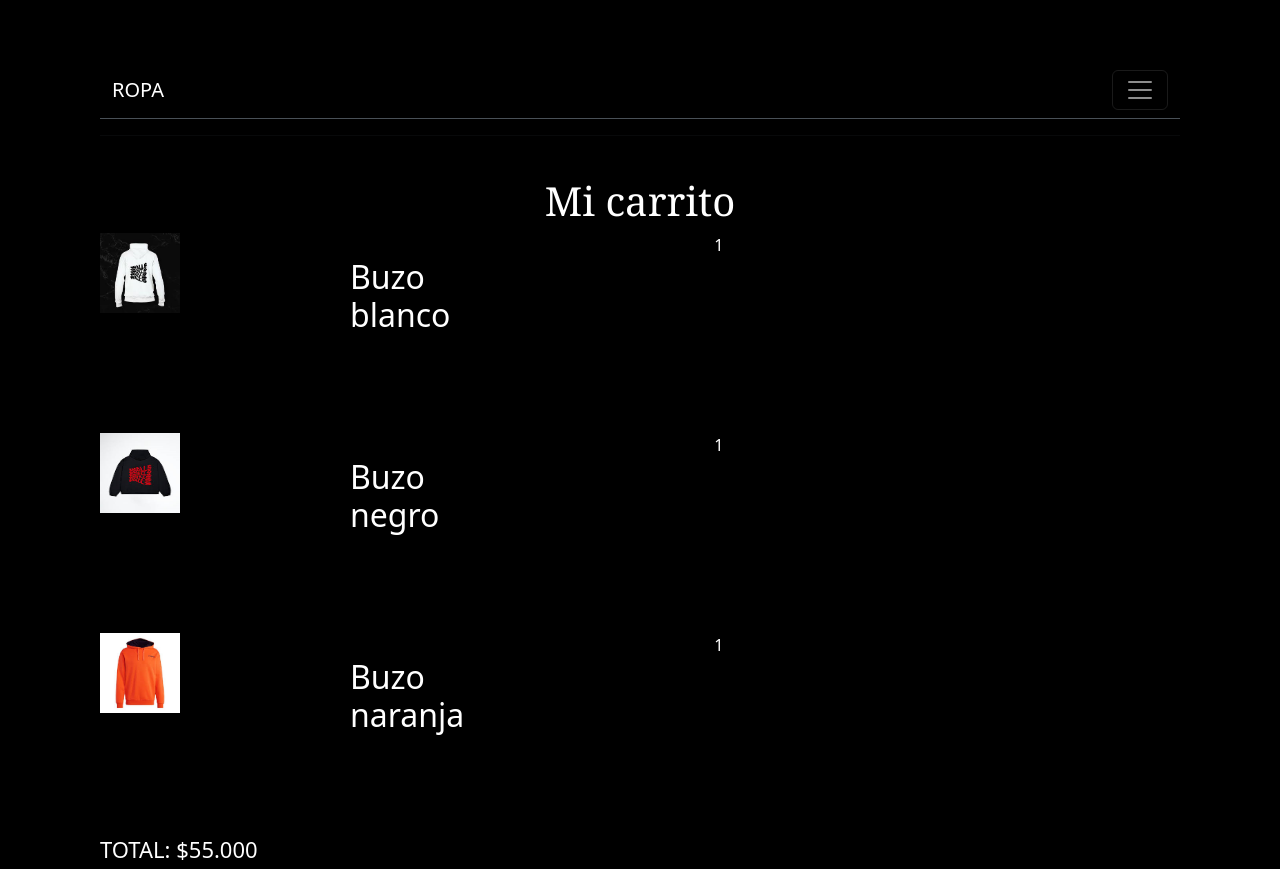
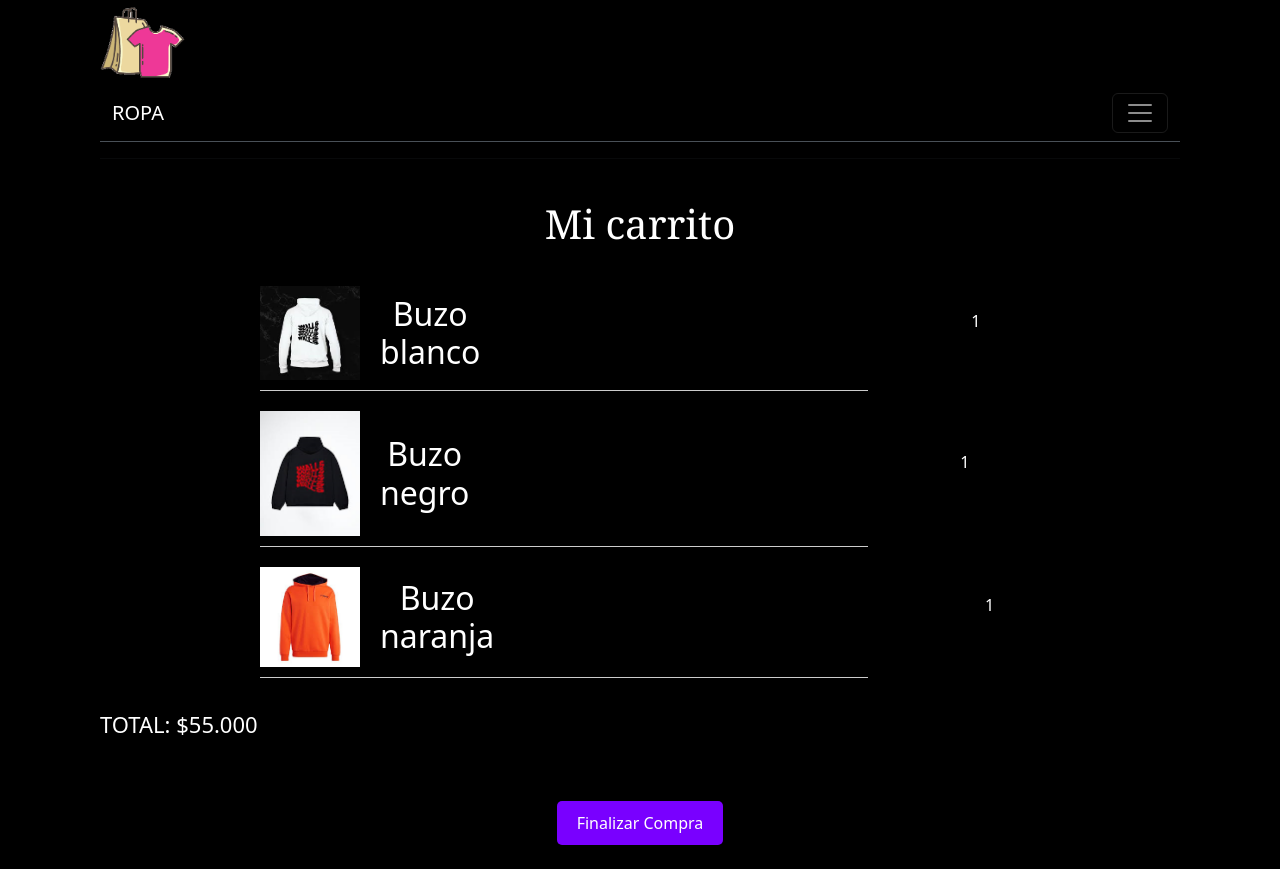
Before and after one commit to Lucassnunez/preentrega-2, a plain HTML site: page pages/carrito.html in a window 1280 px wide. Shown: the top 869 px of the page. Drawn offline with nearby package versions, Linux system fonts and the light colour scheme.

Commit message:
trabajo-terminado

```diff
--- a/pages/carrito.html
+++ b/pages/carrito.html
@@ -11,7 +11,7 @@
 
 <body>
     <div>
-        <div class="logo-div">
+        <div class="logo">
             <a href="../index.html">
                 <img src="../assets/logo-ropa.png" alt="Logo" class="logo">
             </a>
@@ -37,14 +37,14 @@
     </div>
 
     <main>
-        <div class="producto-tabla">
+        <div class="producto-carrito">
             <div class="linea-carrito">
-                <div class="div-articulo">
-                    <div class="div-img">
-                        <img src="../assets/foto 1.png" alt="buzo-blanco" class="img-carrito">
+                <div class="div-carrito">
+                    <div class="div-img-carrito">
+                        <img src="../assets/foto 1.png" alt="buzo-blanco">
                     </div>
-                    <div class="div-descripcion">
-                        <h2 class="titulo-articulo"> Buzo blanco </h2>
+                    <div class="div-descripcion-carrito">
+                        <h2 class="titulo-carrito"> Buzo blanco </h2>
                     </div>
                     <div class="div-cantidad">
                          <p class="cantidad-producto">1</p>
@@ -53,29 +53,29 @@
             </div>
 
             <div class="linea-carrito">
-                <div class="div-articulo">
-                    <div class="div-img">
-                        <img src="../assets/foto-2.png" alt="buzo-negro" class="img-carrito">
+                <div class="div-carrito">
+                    <div class="div-img-carrito">
+                        <img src="../assets/foto-2.png" alt="buzo-negro">
                     </div>
-                    <div class="div-descripcion">
-                        <h2 class="titulo-articulo"> Buzo negro </h2>
+                    <div class="div-descripcion-carrito">
+                        <h2 class="titulo-carrito"> Buzo negro </h2>
                     </div>
                     <div class="div-cantidad">
-                        <p class="cantidad-producto-1">1</p>
+                        <p class="cantidad-producto">1</p>
                     </div>
                 </div>
             </div>
 
             <div class="linea-carrito">
-                <div class="div-articulo">
-                    <div class="div-img">
-                        <img src="../assets/foto3.png" alt="buzo-naranja" class="img-carrito">
+                <div class="div-carrito">
+                    <div class="div-img-carrito">
+                        <img src="../assets/foto3.png" alt="buzo-naranja">
                     </div>
-                    <div class="div-descripcion">
-                        <h2 class="titulo-articulo"> Buzo naranja </h2>
+                    <div class="div-descripcion-carrito">
+                        <h2 class="titulo-carrito"> Buzo naranja </h2>
                     </div>
                     <div class="div-cantidad">
-                        <p class="cantidad-producto-2">1</p>
+                        <p class="cantidad-producto">1</p>
                     </div>
                 </div>
             </div>
--- a/styles/styles.css
+++ b/styles/styles.css
@@ -26,15 +26,15 @@ body {
 }
 
 .logo {
-    width: 100px;
-    height: 100px;
-    margin: 0px;
+    width: 85px;
+    height: 85px;
+
 }
 
 .navbar {
     text-align: right;
     position: relative;
-    padding-top: 70px;
+
 }
 
 .navbar li {
@@ -71,10 +71,6 @@ label {
 
 input {
     margin-bottom: 15px;
-}
-
-.logo-div {
-    position: absolute;
 }
 
 .imgportada {
@@ -125,51 +121,53 @@ footer {
     width: 100%;
 }
 
-.video {
-    margin-left: 23rem;
-    width: 450px;
-    height: 300px;
-}
-
 main {
     margin-bottom: 50px;
 }
 
 .linea-articulo {
-    display:table;
-    width:100%;
-    margin-bottom: 10px;
-}
-.div-articulo {
-    display:table-row;
+    display: flex;
+    flex-direction: column;
+    width: 100%;
+    max-width: 1200px;
+    margin: 0 auto;
 }
 
+.div-articulo {
+    display: flex;
+    flex-direction: row;
+    flex-wrap: wrap;
+    overflow: hidden;
+    margin: 10px 0;
+    padding: 20px;
+}
+
+
 .div-img {
-    width: 200px;
-    height: 200px;
+    flex: 1 1 200px;
+    display: flex;
+    justify-content: center;
+    align-items: center;
+    margin-right: 20px;
 }
 
 .img-articulo {
-    display:block;
-    width: 200px;
-    height: 200px;
-    border: 5px solid #7900FF;
+    max-width: 100%;
+    height: auto;
+    border-radius: 5px;
+    border: 5px solid #7900ff
 }
 
 .div-descripcion {
-    display:table-cell;
-    vertical-align: top;
-    padding-right: 250px;
+    flex: 2 1 300px;
+    display: flex;
+    flex-direction: column;
+    justify-content: center;
 }
 
 .titulo-articulo {
     text-align: left;
     margin-left: 50px;
-}
-.descripcion-articulo {
-    text-align: left;
-    margin-left: 50px;
-    font-size: 18px;
 }
 
 .div-btn {
@@ -231,5 +229,82 @@ main {
 }
 
 .producto-tabla{
-    display: table;
+    display: flex;
+    justify-content: center;
+    padding: 10px;
 }
+
+@media (max-width: 768px) {
+    .div-articulo {
+        flex-direction: column;
+    }
+
+    .div-img {
+        margin-right: 0;
+        margin-bottom: 20px;
+    }
+}
+
+@media (max-width: 480px) {
+    .titulo-articulo {
+        font-size: 1.2em;
+    }
+
+    .descripcion-articulo {
+        font-size: 0.9em;
+    }
+}
+
+.producto-carrito {
+    max-width: 800px;
+    margin: 0 auto;
+    padding: 20px;
+}
+
+.linea-carrito {
+    border-bottom: 1px solid #ccc;
+    padding: 10px 0;
+    display: flex;
+    align-items: center;
+}
+
+.div-carrito {
+    display: flex;
+    align-items: center;
+    flex-grow: 1;
+}
+
+.div-img-carrito img {
+    max-width: 100px;
+    height: auto;
+    margin-right: 20px;
+}
+
+.titulo-carrito {
+    margin: 0;
+}
+
+.div-cantidad {
+    position: relative; /* Establece el posicionamiento relativo para el contenedor */
+    width: 100%; /* Ocupa todo el ancho del contenedor */
+}
+
+.cantidad-producto {
+    position: absolute; /* Establece el posicionamiento absoluto para el número */
+    bottom: 0; /* Lo posiciona en la parte inferior */
+    right: 0; /* Lo posiciona en el lado derecho */
+    margin: 0; /* Elimina el margen predeterminado */
+}
+
+@media (max-width: 300px) {
+    .linea-carrito {
+        flex-direction: column;
+        align-items: flex-start;
+    }
+
+    .div-img-carrito img {
+        max-width: 100%;
+        margin-right: 0;
+        margin-bottom: 10px;
+    }
+}
```
Also changed, not shown: index.html (+1 -1 lines), pages/contacto.html (+1 -1 lines), pages/nosotros.html (+1 -8 lines), pages/tienda.html (+4 -6 lines).
